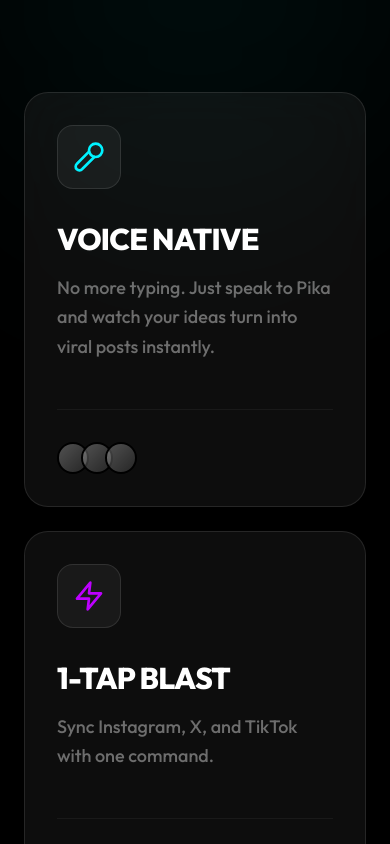
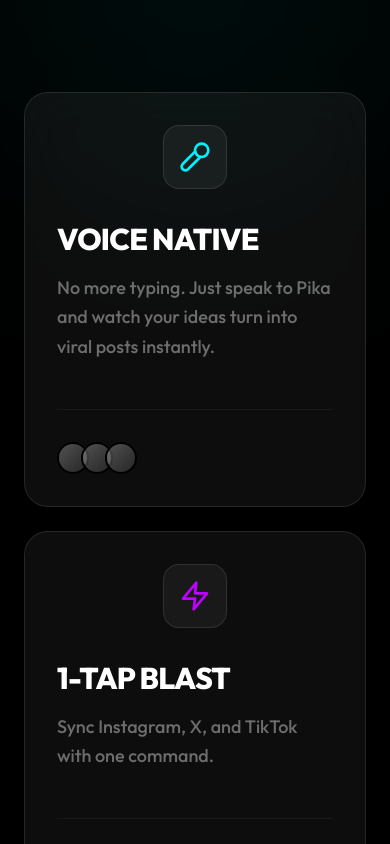
Before and after one commit to OneTeraByte7/Pika, a Next.js app in the folder client/: page /landing in a window 390 px wide. Shown: the part 1140-1984 px from the top of the page. Built offline with nearby package versions, Linux system fonts and the light colour scheme.

Commit message:
fixed:mobile_layout

```diff
--- a/client/src/components/Features.tsx
+++ b/client/src/components/Features.tsx
@@ -90,7 +90,7 @@
               >
                 <div className="relative z-10 flex flex-col h-full justify-between">
                   <div className="mb-12">
-                    <div className={`w-16 h-16 rounded-2xl bg-white/5 border border-white/10 flex items-center justify-center mb-8 group-hover:bg-${feature.color}/20 group-hover:border-${feature.color}/50 transition-all duration-500`}>
+                    <div className={`w-16 h-16 rounded-2xl bg-white/5 border border-white/10 flex items-center justify-center mb-8 group-hover:bg-${feature.color}/20 group-hover:border-${feature.color}/50 transition-all duration-500 mx-auto`}>
                       <Icon className={`w-8 h-8 text-${feature.color}`} />
                     </div>
                     <h3 className="text-3xl font-black uppercase tracking-tight text-white mb-4">
```
